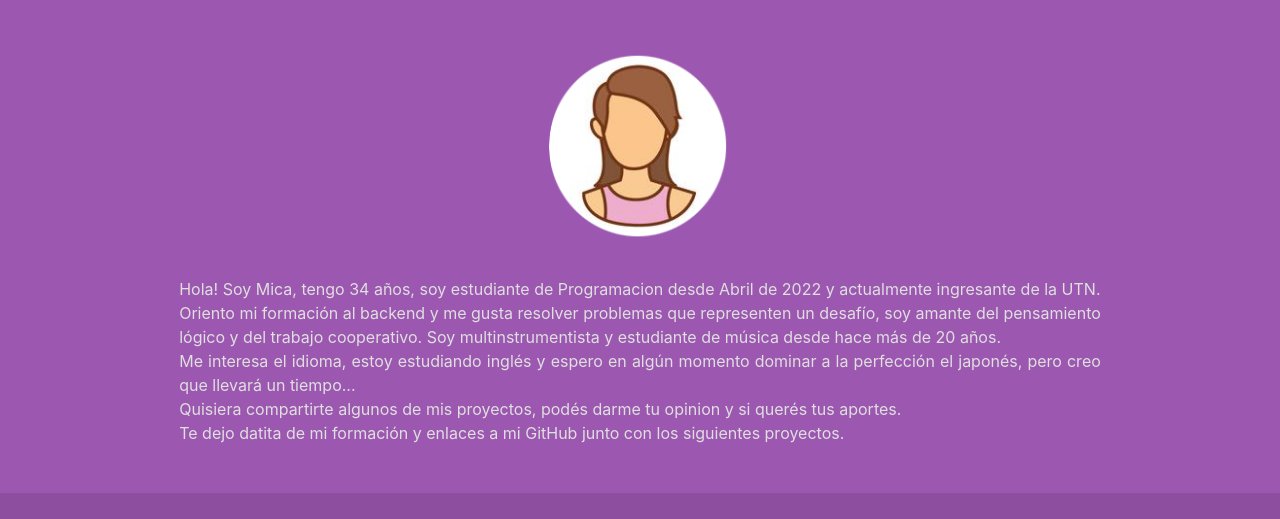
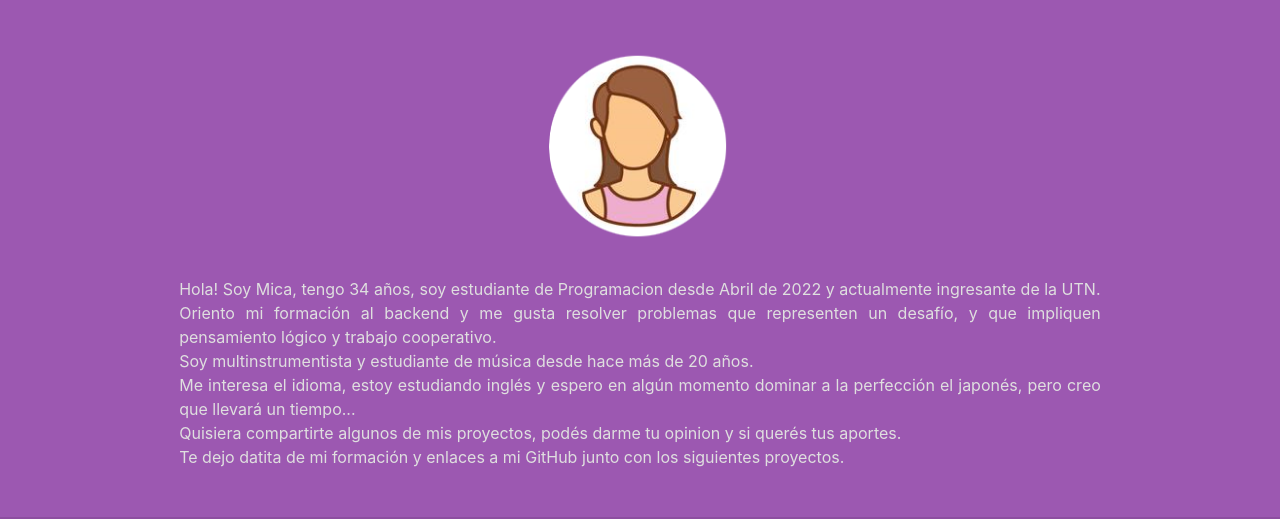
Before and after one commit to MicaelaEdith/Portfolio, a plain HTML site: page index.html in a window 1280 px wide. Shown: the part 49-568 px from the top of the page. Drawn offline with nearby package versions, Linux system fonts and the light colour scheme.

Commit message:
Update index.html

```diff
--- a/index.html
+++ b/index.html
@@ -38,7 +38,7 @@
 				<p class="intro">
 
 					Hola! Soy Mica, tengo 34 años, soy estudiante de Programacion desde Abril de 2022 y actualmente ingresante de la UTN.<br>
-					Oriento mi formación al backend y me gusta resolver problemas que representen un desafío, soy amante del pensamiento lógico y del trabajo cooperativo.
+					Oriento mi formación al backend y me gusta resolver problemas que representen un desafío, y que impliquen pensamiento lógico y trabajo cooperativo.<br>
 					Soy multinstrumentista y estudiante de música desde hace más de 20 años.<br>
 					Me interesa el idioma, estoy estudiando inglés y espero en algún momento dominar a la perfección el japonés, pero creo que llevará un tiempo...<br>
 					Quisiera compartirte algunos de mis proyectos, podés darme tu opinion y si querés tus aportes. <br>
```
